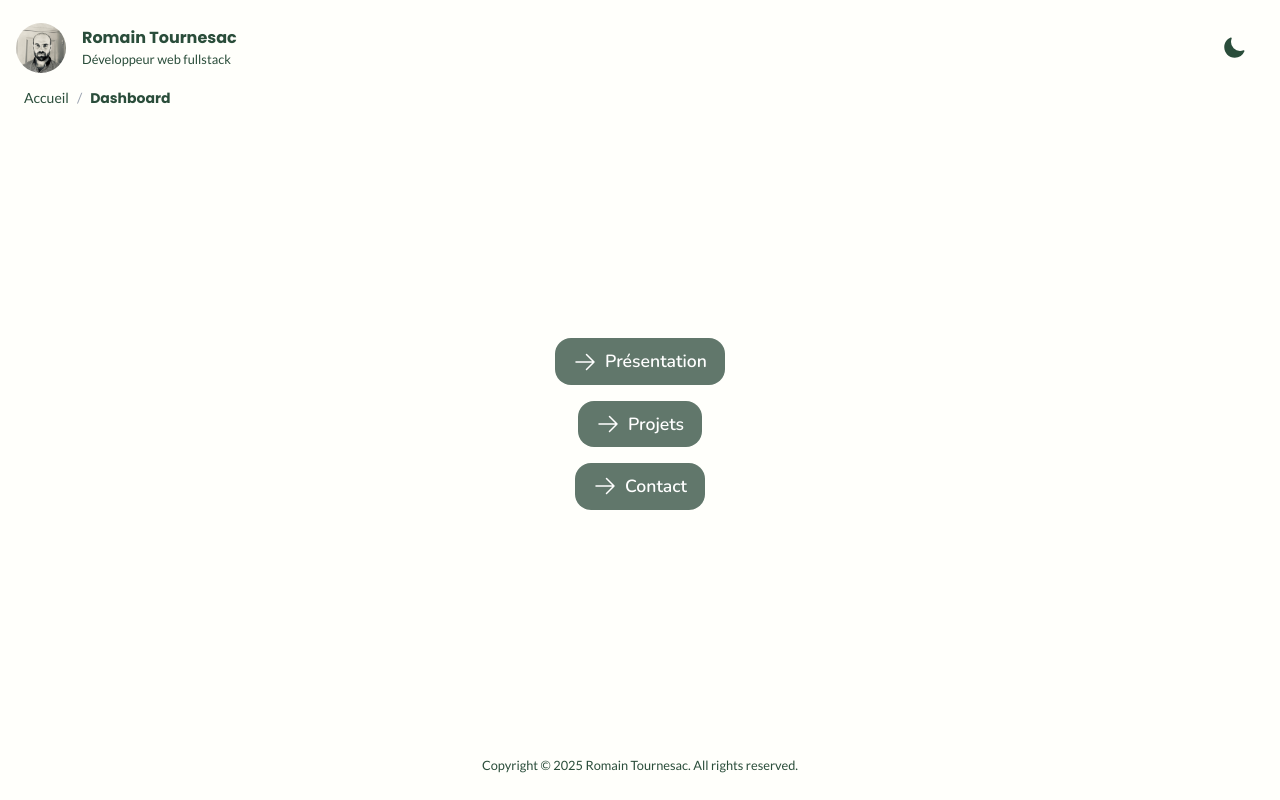
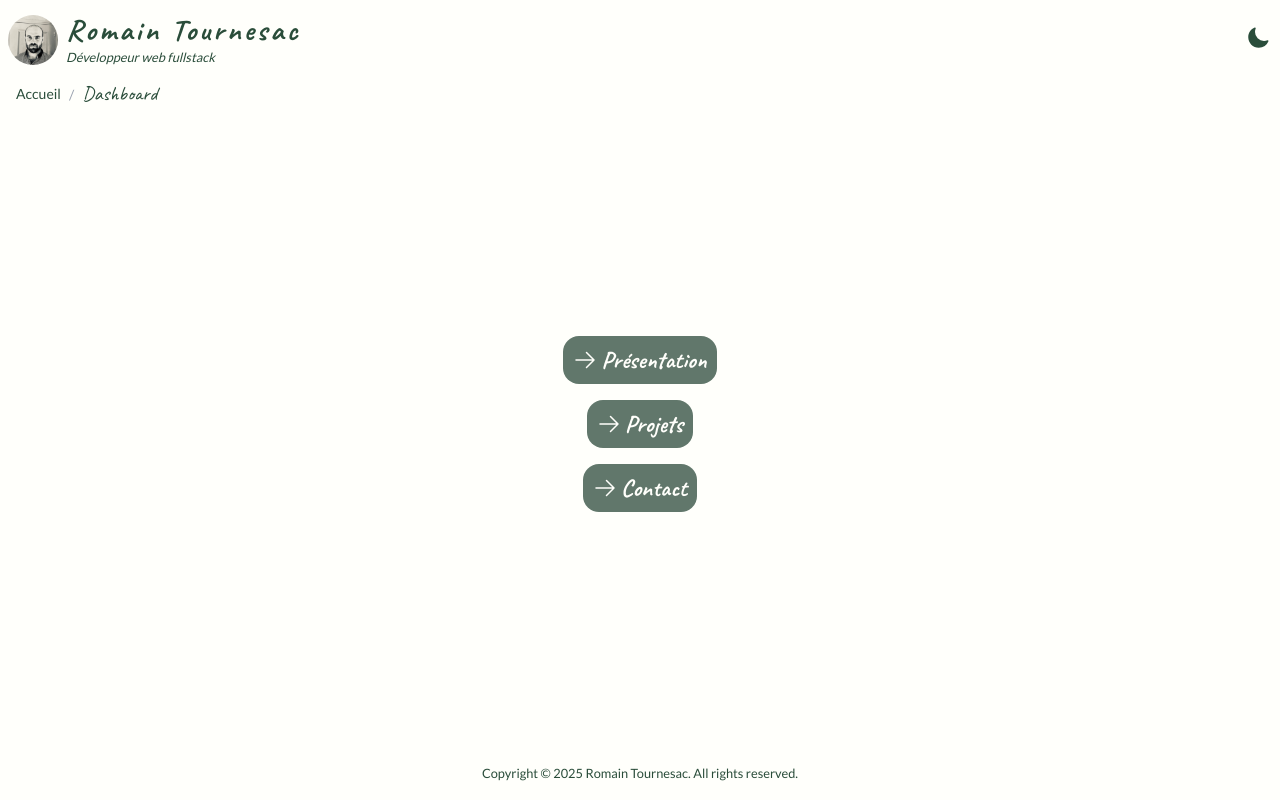
Before and after one commit to RmTrnsc/portfolio, a Next.js app: page /dashboard in a window 1280 px wide. Built offline with nearby package versions, Linux system fonts and the light colour scheme.

Commit message:
style: Changing
- Change the poppins font to caveat
- Other changes,

```diff
--- a/src/app/components/header.tsx
+++ b/src/app/components/header.tsx
@@ -22,7 +22,7 @@ export default function Header() {
 
   return (
     <header className="flex items-center justify-between">
-      <h1 className="flex items-center gap-4">
+      <h1 className="flex items-center gap-2">
         <img
           src="/photo.jpeg"
           alt="profile picture"
@@ -31,8 +31,8 @@ export default function Header() {
           className="rounded-4xl"
         />
         <p className="flex flex-col">
-          <span className="font-header">Romain Tournesac</span>
-          <small>Développeur web fullstack</small>
+          <span className="font-header font-extrabold text-3xl tracking-widest">Romain Tournesac</span>
+          <small className="italic">Développeur web fullstack</small>
         </p>
       </h1>
       <div>
--- a/src/app/components/navigation.tsx
+++ b/src/app/components/navigation.tsx
@@ -24,14 +24,14 @@ export default function Navigation() {
     <nav aria-label="Chemin de navigation">
       <ol className="flex items-center gap-2 text-sm">
         <li>
-          <Link href="/">Accueil</Link>
+          <Link href="/" className="!no-underline">Accueil</Link>
         </li>
         {segments.map((segment) => (
-          <li key={segment.path} className="flex items-center gap-2">
+          <li key={segment.path} className="flex items-baseline gap-2">
             <span className="text-gray-400">/</span>
             <Link
               href={segment.path}
-              className={pathname === segment.path ? "font-header" : ""}
+              className={`${pathname === segment.path ? "!font-action text-xl" : ""} !no-underline` }
             >
               {segment.label}
             </Link>
--- a/src/app/globals.css
+++ b/src/app/globals.css
@@ -21,8 +21,9 @@
 }
 
 @theme inline {
-  --font-header: var(--font-poppins);
+  --font-header: var(--font-caveat);
   --font-text: var(--font-lato);
+  --font-action: var(--font-caveat);
 }
 
 [data-theme="dark"] {
@@ -50,14 +51,14 @@ body {
 }
 
 button {
-  font-family: var(--font-nunito);
+  font-family: var(--font-caveat);
   border-radius: 1rem;
-  padding: 0.5rem 1rem;
   border-width: 0.125rem;
   border-color: transparent;
   display: inline-flex;
   align-items: center;
-  gap: 0.5rem;
+  gap: 0.25rem;
   width: fit-content;
-  font-size: 1.1rem
+  font-size: 1.5rem;
+  font-weight: 700;
 }
--- a/src/app/layout.tsx
+++ b/src/app/layout.tsx
@@ -1,25 +1,19 @@
 import type { Metadata } from "next";
-import { Poppins, Lato, Nunito } from "next/font/google";
+import { Lato, Caveat } from "next/font/google";
 import "./globals.css";
 import Header from "./components/header";
 import Footer from "./components/footer";
 
-const poppins = Poppins({
-  variable: "--font-poppins",
+const caveat = Caveat({
+  variable: "--font-caveat",
   subsets: ["latin"],
-  weight: ["700"],
+  weight: "variable",
 });
 
 const lato = Lato({
   variable: "--font-lato",
   subsets: ["latin"],
   weight: ["400"],
-});
-
-const nunito = Nunito({
-  variable: "--font-nunito",
-  subsets: ["latin"],
-  weight: ["600"],
 });
 
 export const metadata: Metadata = {
@@ -35,7 +29,7 @@ export default function RootLayout({
   return (
     <html lang="en">
       <body
-        className={`${poppins.variable} ${lato.variable} ${nunito.variable} grid grid-rows-[4em_1fr_2em] antialiased p-4 min-h-screen transition-colors duration-150`}
+        className={`${caveat.variable} ${lato.variable} grid grid-rows-[4em_1fr_2em] antialiased min-h-screen p-2 transition-colors duration-150`}
       >
         <Header />
         {children}
--- a/src/app/ui/primary-button.tsx
+++ b/src/app/ui/primary-button.tsx
@@ -6,7 +6,7 @@ interface PrimaryButtonProps {
 
 export default function PrimaryButton({ children }: PrimaryButtonProps) {
   return (
-    <Button className="text-white bg-[var(--btn-bg-primary)]">
+    <Button className="text-[#fffffb] bg-[var(--btn-bg-primary)] mx-auto py-1 px-2">
       {children}
     </Button>
   );
--- a/src/app/ui/theme.tsx
+++ b/src/app/ui/theme.tsx
@@ -9,7 +9,7 @@ export default function ThemeIcon({
   onChange: (isDark: boolean) => void;
 }) {
   return isDarkMode ? (
-    <Button onClick={() => onChange(false)} className="bg-transparent">
+    <Button onClick={() => onChange(false)}>
       <SunIcon className="size-6" />
     </Button>
   ) : (
```
